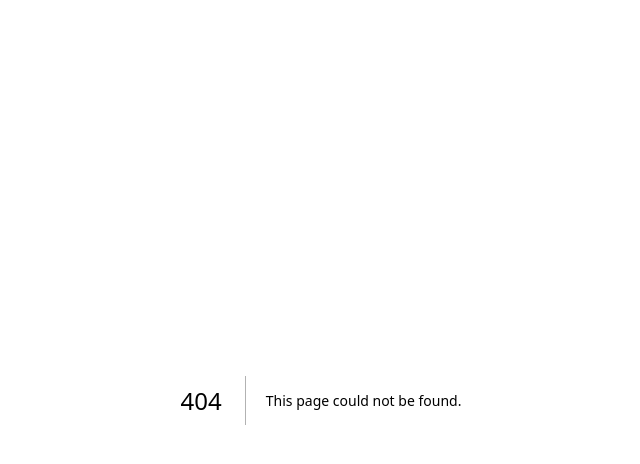
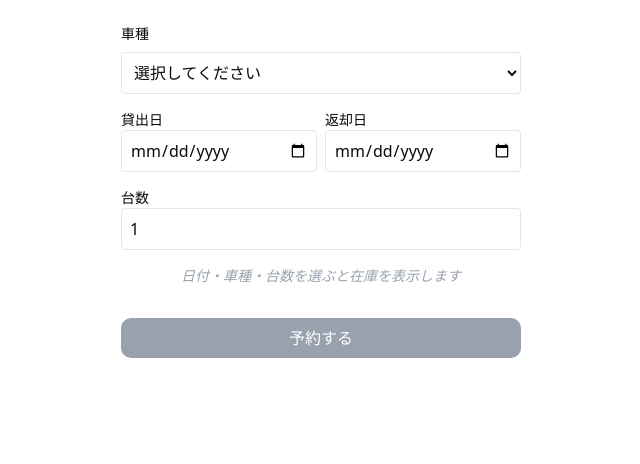
Before and after one commit to bptaku/rentacycle-demo, a Next.js app: page /reserve in a window 1280 px wide. Before the commit this address had no page. Shown: the top 464 px of the page, without its empty margins (319-959 px from the left). Built offline with nearby package versions, Linux system fonts and the light colour scheme.

Commit message:
一括更新

```diff
--- /dev/null
+++ b/src/app/reserve/page.tsx
@@ -0,0 +1,108 @@
+"use client";
+
+import { useState } from "react";
+import AvailabilityChecker from "@/components/AvailabilityChecker";
+
+export default function ReservePage() {
+  // --- 入力項目 ---
+  const [selectedType, setSelectedType] = useState<string | null>(null);
+  const [startDate, setStartDate] = useState<string | null>(null);
+  const [endDate, setEndDate] = useState<string | null>(null);
+  const [quantity, setQuantity] = useState<number>(1);
+
+  // --- 在庫状態・ボタン制御 ---
+  const [availability, setAvailability] = useState<{
+    loading: boolean;
+    error: string | null;
+    available: boolean | null;
+    remaining: number | null;
+  }>({ loading: false, error: null, available: null, remaining: null });
+
+  const isInputReady =
+    selectedType && startDate && endDate && quantity > 0;
+
+  const isOutOfStock = availability.remaining === 0;
+  const isLoading = availability.loading;
+  const hasError = Boolean(availability.error);
+
+  const isBookingDisabled =
+    !isInputReady || isLoading || hasError || isOutOfStock;
+
+  // --- 予約送信 ---
+  async function handleReserve() {
+    alert("予約処理を実装予定！");
+    // POST /api/reserve に送信など
+  }
+
+  return (
+    <div className="max-w-md mx-auto p-6 space-y-4">
+      {/* 車種・日付・台数などのフォームUI（仮） */}
+      <div className="space-y-2">
+        <label className="block text-sm font-medium">車種</label>
+        <select
+          value={selectedType ?? ""}
+          onChange={(e) => setSelectedType(e.target.value || null)}
+          className="w-full border rounded p-2"
+        >
+          <option value="">選択してください</option>
+          <option value="standard">スタンダード</option>
+          <option value="e-bike">Eバイク</option>
+        </select>
+      </div>
+
+      <div className="grid grid-cols-2 gap-2">
+        <div>
+          <label className="block text-sm font-medium">貸出日</label>
+          <input
+            type="date"
+            value={startDate ?? ""}
+            onChange={(e) => setStartDate(e.target.value || null)}
+            className="w-full border rounded p-2"
+          />
+        </div>
+        <div>
+          <label className="block text-sm font-medium">返却日</label>
+          <input
+            type="date"
+            value={endDate ?? ""}
+            onChange={(e) => setEndDate(e.target.value || null)}
+            className="w-full border rounded p-2"
+          />
+        </div>
+      </div>
+
+      <div>
+        <label className="block text-sm font-medium">台数</label>
+        <input
+          type="number"
+          min={1}
+          value={quantity}
+          onChange={(e) => setQuantity(Number(e.target.value))}
+          className="w-full border rounded p-2"
+        />
+      </div>
+
+      {/* AvailabilityChecker を組み込み */}
+      <AvailabilityChecker
+        bikeType={selectedType}
+        startDate={startDate}
+        endDate={endDate}
+        requestQty={quantity}
+        onStatusChange={setAvailability}
+      />
+
+      {/* 予約ボタン */}
+      <button
+        disabled={isBookingDisabled}
+        onClick={handleReserve}
+        className={`mt-4 w-full rounded-lg px-4 py-2 text-white font-medium transition-colors duration-200 ${
+          isBookingDisabled
+            ? "bg-gray-400 cursor-not-allowed"
+            : "bg-blue-600 hover:bg-blue-700"
+        }`}
+      >
+        {isLoading ? "確認中…" : isOutOfStock ? "貸出中" : "予約する"}
+      </button>
+    </div>
+  );
+}
--- /dev/null
+++ b/src/components/AvailabilityChecker.tsx
@@ -0,0 +1,130 @@
+// components/AvailabilityChecker.tsx
+"use client";
+
+import { useEffect, useMemo, useRef, useState } from "react";
+
+type Props = {
+  bikeType: string | null;
+  startDate: string | null;
+  endDate: string | null;
+  requestQty: number;
+  onStatusChange?: (status: {
+    loading: boolean;
+    error: string | null;
+    available: boolean | null;
+    remaining: number | null;
+  }) => void;
+  debounceMs?: number;
+  className?: string;
+};
+
+export default function AvailabilityChecker({
+  bikeType,
+  startDate,
+  endDate,
+  requestQty,
+  onStatusChange,
+  debounceMs = 300,
+  className = "",
+}: Props) {
+  const [loading, setLoading] = useState(false);
+  const [error, setError] = useState<string | null>(null);
+  const [available, setAvailable] = useState<boolean | null>(null);
+  const [remaining, setRemaining] = useState<number | null>(null);
+
+  const timerRef = useRef<ReturnType<typeof setTimeout> | null>(null);
+  const abortRef = useRef<AbortController | null>(null);
+  const mountedRef = useRef<boolean>(false);
+
+  const isReady = useMemo(() => {
+    return Boolean(bikeType && startDate && endDate && requestQty > 0);
+  }, [bikeType, startDate, endDate, requestQty]);
+
+  useEffect(() => {
+    onStatusChange?.({ loading, error, available, remaining });
+  }, [loading, error, available, remaining, onStatusChange]);
+
+  useEffect(() => {
+    mountedRef.current = true;
+    return () => {
+      mountedRef.current = false;
+      if (timerRef.current) clearTimeout(timerRef.current);
+      if (abortRef.current) abortRef.current.abort();
+    };
+  }, []);
+
+  useEffect(() => {
+    if (!isReady) {
+      setLoading(false);
+      setError(null);
+      setAvailable(null);
+      setRemaining(null);
+      return;
+    }
+
+    if (timerRef.current) clearTimeout(timerRef.current);
+    if (abortRef.current) abortRef.current.abort();
+
+    timerRef.current = setTimeout(async () => {
+      setLoading(true);
+      setError(null);
+
+      const controller = new AbortController();
+      abortRef.current = controller;
+
+      try {
+        const params = new URLSearchParams({
+          bike_type: bikeType || "",
+          start_date: startDate || "",
+          end_date: endDate || "",
+          request_qty: String(requestQty ?? 0),
+        });
+
+        const res = await fetch(`/api/check-availability?${params.toString()}`, {
+          method: "GET",
+          signal: controller.signal,
+          headers: { "Content-Type": "application/json" },
+        });
+
+        if (!res.ok) throw new Error(`在庫APIエラー: ${res.status}`);
+
+        const data: { available: boolean; remaining: number } = await res.json();
+        if (!mountedRef.current) return;
+
+        setAvailable(data.available);
+        setRemaining(Number.isFinite(data.remaining) ? data.remaining : null);
+        setLoading(false);
+      } catch (e: any) {
+        if (e?.name === "AbortError") return;
+        if (!mountedRef.current) return;
+        setLoading(false);
+        setError(e?.message || "在庫情報の取得に失敗しました");
+        setAvailable(null);
+        setRemaining(null);
+      }
+    }, debounceMs);
+  }, [isReady, bikeType, startDate, endDate, requestQty, debounceMs]);
+
+  // 表示
+  let content: React.ReactNode = null;
+
+  if (!isReady) {
+    content = <p className="text-sm text-gray-400 italic">日付・車種・台数を選ぶと在庫を表示します</p>;
+  } else if (loading) {
+    content = <p className="text-sm text-gray-500 animate-pulse">在庫を確認中…</p>;
+  } else if (error) {
+    content = <p className="text-sm text-red-600">在庫情報を取得できません：{error}</p>;
+  } else if (remaining === 0) {
+    content = <p className="text-sm font-semibold text-red-600">すべて貸出中</p>;
+  } else if (typeof remaining === "number" && remaining > 0) {
+    content = <p className="text-sm font-medium text-green-700">残り{remaining}台</p>;
+  } else {
+    content = <p className="text-sm text-gray-500">在庫情報を取得しました</p>;
+  }
+
+  return (
+    <div className={`mt-2 text-center transition-all duration-200 ${className}`}>
+      {content}
+    </div>
+  );
+}
```
